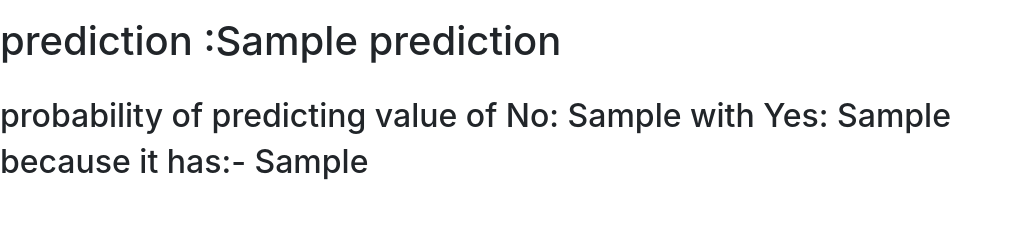
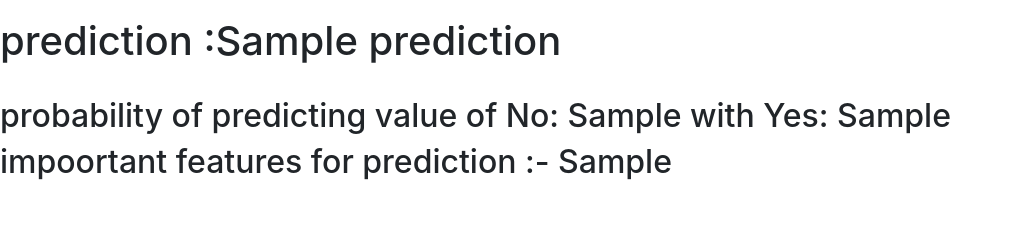
Before and after one commit to KiranSaragadam/jobathon_creditcard_predit_model, a Flask app: template templates/home.html in a window 1280 px wide. Shown: the part 341-568 px from the top of the page, without its empty margins (0-1011 px from the left). Run offline with Flask 2, Linux system fonts and the light colour scheme; the template is opened without the code that fills it: most values are stand-ins (such as "Sample title", 1, 10 or a date in 2020); parts of the project's set-up code (start-up, migrations or seed data) failed here and were passed over; some libraries are stand-ins or nearby versions.

Commit message:
Add files via upload

```diff
--- a/templates/home.html
+++ b/templates/home.html
@@ -99,7 +99,7 @@
        <h1> prediction :{{ prediction }}</h1>
        <br>
        <h2>probability of predicting value of No: {{ prediction_1 }} with Yes: {{ prediction_2 }}</h3>
-       <h2>because it has:- {{prediction_3}}<h2>
+       <h2>impoortant features for prediction :- {{prediction_3}}<h2>
        <br>
    </body>
 </html>
```
